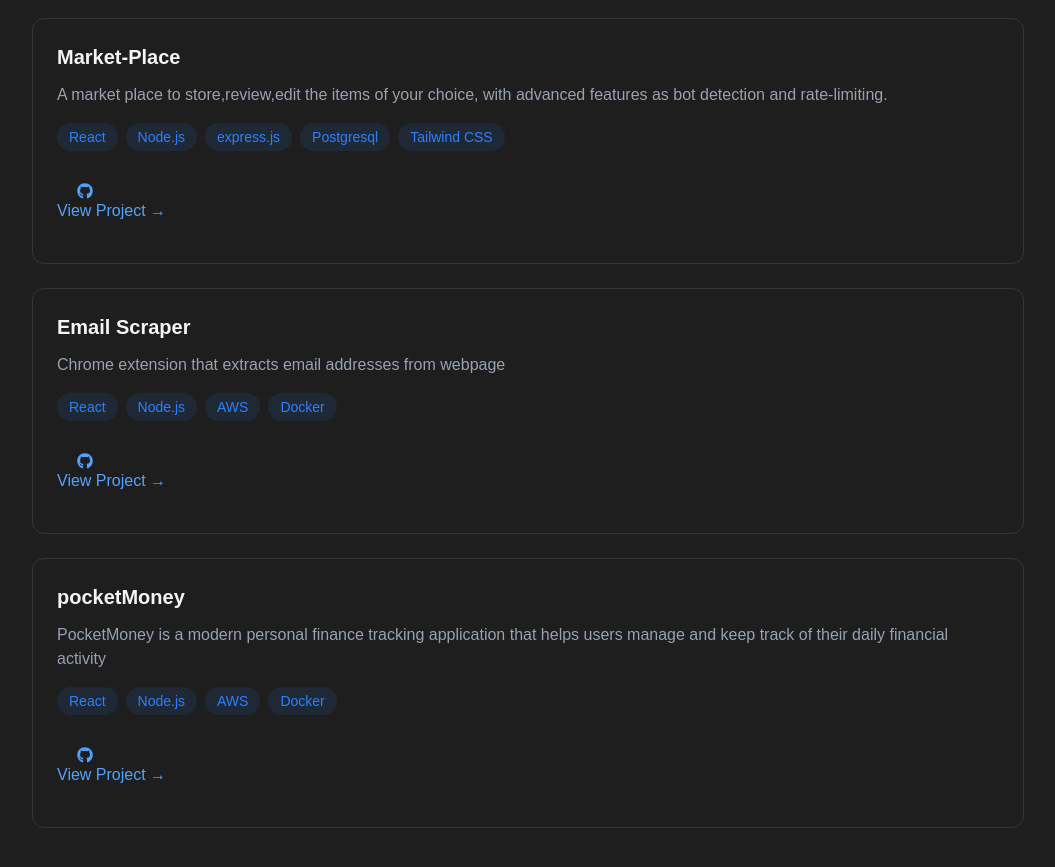
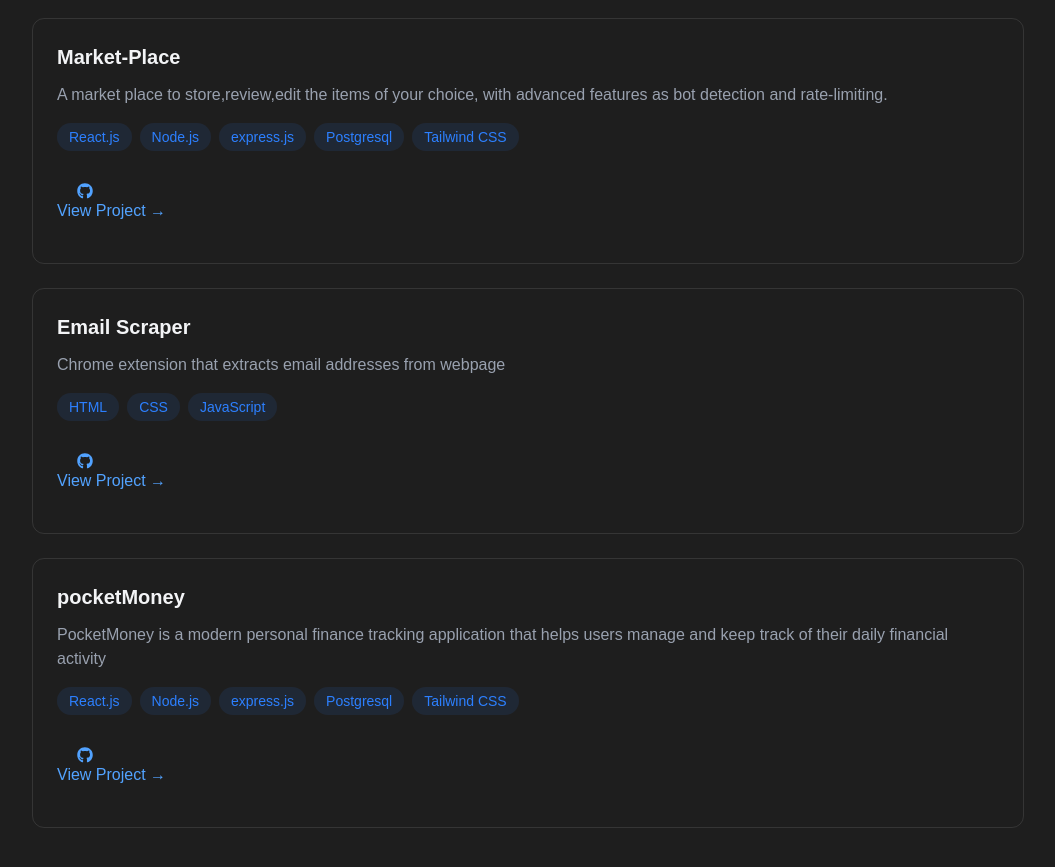
Before and after one commit to bikash451/Portfolio, a React (Vite) app: page / in a window 1280 px wide. Shown: the part 1740-2607 px from the top of the page, without its empty margins (112-1167 px from the left). Built offline with nearby package versions, Linux system fonts and the light colour scheme.

Commit message:
projects

```diff
--- a/src/components/sections/Projects.jsx
+++ b/src/components/sections/Projects.jsx
@@ -20,7 +20,7 @@ export const Projects = () => {
         as bot detection and rate-limiting.
     </p>
     <div className="flex flex-wrap gap-2 mb-4">
-      {["React", "Node.js", "express.js", "Postgresql","Tailwind CSS"].map((tech, index) => (
+      {["React.js", "Node.js", "express.js", "Postgresql","Tailwind CSS"].map((tech, index) => (
         <span
           key={index}
           className="bg-blue-500/10 text-blue-500 py-1 px-3 rounded-full text-sm hover:shadow-[0_5px_10px_rgba(59,130,246,0.4)]"
@@ -48,7 +48,7 @@ export const Projects = () => {
       Chrome extension that extracts email addresses from webpage
     </p>
     <div className="flex flex-wrap gap-2 mb-4">
-      {["React", "Node.js", "AWS", "Docker"].map((tech, index) => (
+      {["HTML", "CSS", "JavaScript"].map((tech, index) => (
         <span
           key={index}
           className="bg-blue-500/10 text-blue-500 py-1 px-3 rounded-full text-sm hover:shadow-[0_5px_10px_rgba(59,130,246,0.4)]"
@@ -72,7 +72,7 @@ export const Projects = () => {
     <p className="text-gray-400 mb-4">
 PocketMoney is a modern personal finance tracking application that helps users manage and keep track of their daily financial activity    </p>
     <div className="flex flex-wrap gap-2 mb-4">
-      {["React", "Node.js", "AWS", "Docker"].map((tech, index) => (
+      {["React.js", "Node.js", "express.js", "Postgresql","Tailwind CSS"].map((tech, index) => (
         <span
           key={index}
           className="bg-blue-500/10 text-blue-500 py-1 px-3 rounded-full text-sm hover:shadow-[0_5px_10px_rgba(59,130,246,0.4)]"
```
